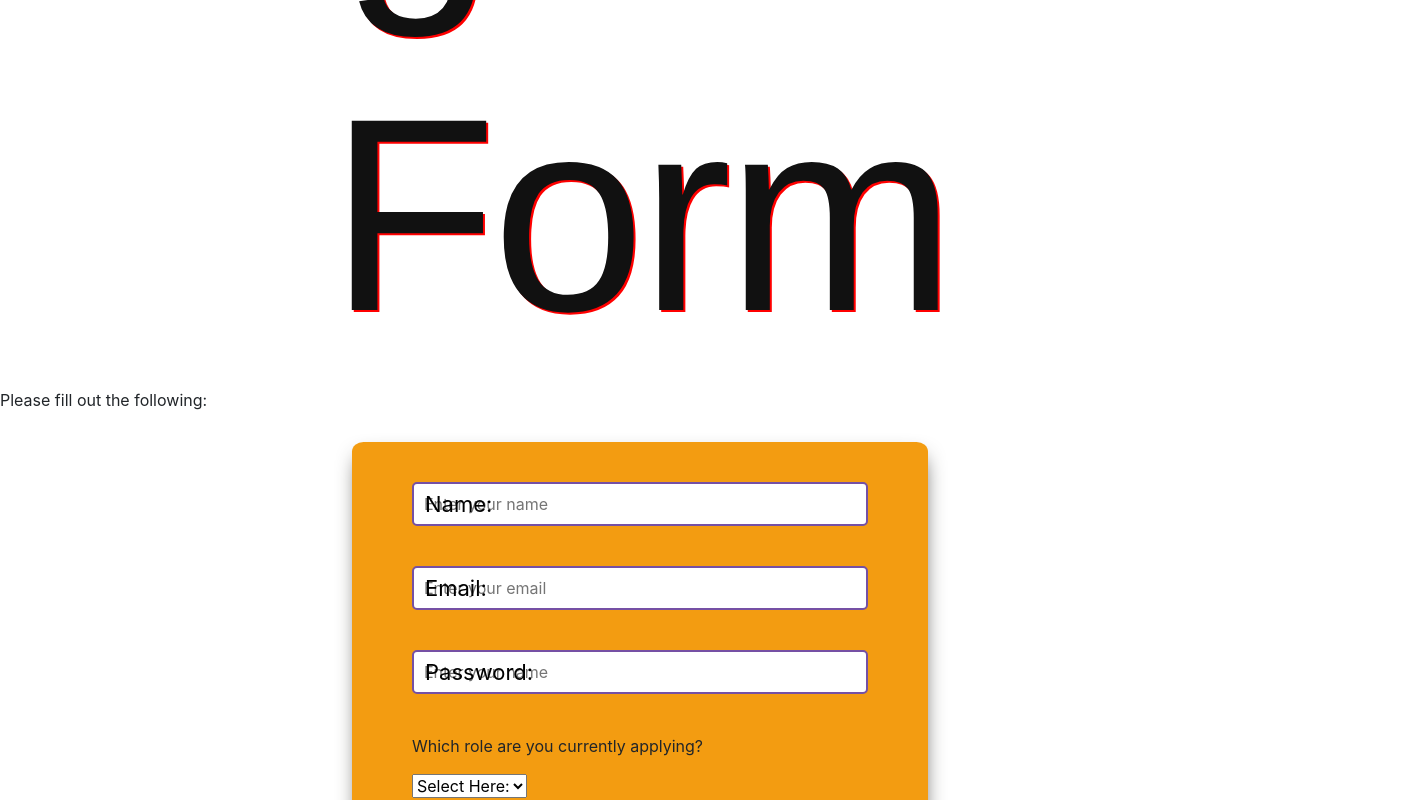
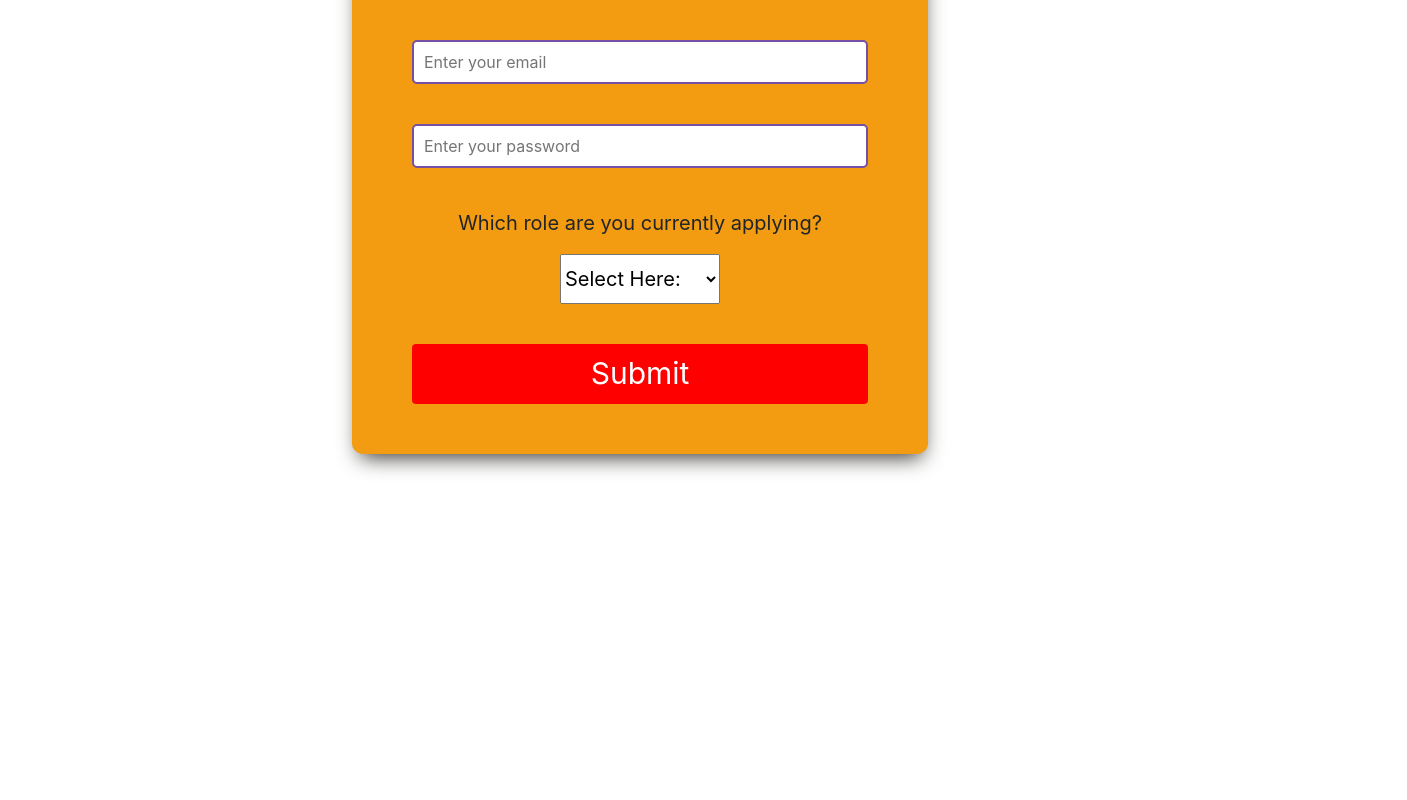
Before and after one commit to Build-Week-DevDesk-Queue1/frontend, a React (Create React App) app in the folder devdesk/: page /registration in a window 1280 px wide. Shown: the part 280-1080 px from the top of the page, 1407 px wide, since content can reach past the window. After the commit the page ends 810 px from the top, so only its background shows below. Built offline with nearby package versions, Linux system fonts and the light colour scheme; a web font is replaced by a local one.

Commit message:
finished styling registration form

```diff
--- a/devdesk/src/components/Login Form/Registration.js
+++ b/devdesk/src/components/Login Form/Registration.js
@@ -37,16 +37,16 @@ export default function Registration() {
 
         <Register id="survey-form" onSubmit={submitForm}>
           <div className="form-option">
-          <Label htmlFor="name" id="name-label">Name: </Label>
-          <input type="text" class="form" id="name" placeholder="Enter your name" name="name" onChange={handleChange} value={Input.name} required/>
+          <Label htmlFor="name" className="active" id="name-label">Name: </Label>
+          <input type="text" className="form" id="name" placeholder="Enter your name" name="name" onChange={handleChange} value={Input.name} required/>
           </div>
           <div className="form-option">
-          <Label htmlFor="email" id="email-label">Email: </Label>
-          <input type="email" class="form" id="email" placeholder="Enter your email" name="email" onChange={handleChange} value={Input.email} required/>
+          <Label htmlFor="email" className="active" id="email-label">Email: </Label>
+          <input type="email" className="form" id="email" placeholder="Enter your email" name="email" onChange={handleChange} value={Input.email} required/>
           </div>
           <div className="form-option">
-          <Label htmlFor="password" id="name-label">Password: </Label>
-          <input type="password" class="form" id="password" placeholder="Enter your name" name="password" onChange={handleChange} value={Input.password} required/>
+          <Label htmlFor="password" className="active" id="name-label">Password: </Label>
+          <input type="password" className="form" id="password" placeholder="Enter your password" name="password" onChange={handleChange} value={Input.password} required/>
           </div>
           <div className="form-option">
           <p>Which role are you currently applying?</p>
--- a/devdesk/src/components/Login Form/registration.css
+++ b/devdesk/src/components/Login Form/registration.css
@@ -0,0 +1,38 @@
+.main-info h1 {
+    font-size: 100px !important;
+}
+
+.main-info p {
+    font-size: 25px;
+    text-align: center;
+}
+
+label.active {
+    opacity: 0;
+}
+
+#dropdown {
+    font-size: 20px;
+    margin: 0 auto;
+    height: 50px;
+    display: flex;
+    width: 160px;
+}
+
+.form-option p {
+    font-size: 20px;
+    text-align: center;
+}
+
+#submit {
+    background-color: red;
+    border: none;
+    width: 100%;
+    height: 60px;
+    font-size: 30px;
+    transition: background-color .5s ease;
+}
+
+#submit:hover {
+    background-color: purple;
+}
```
